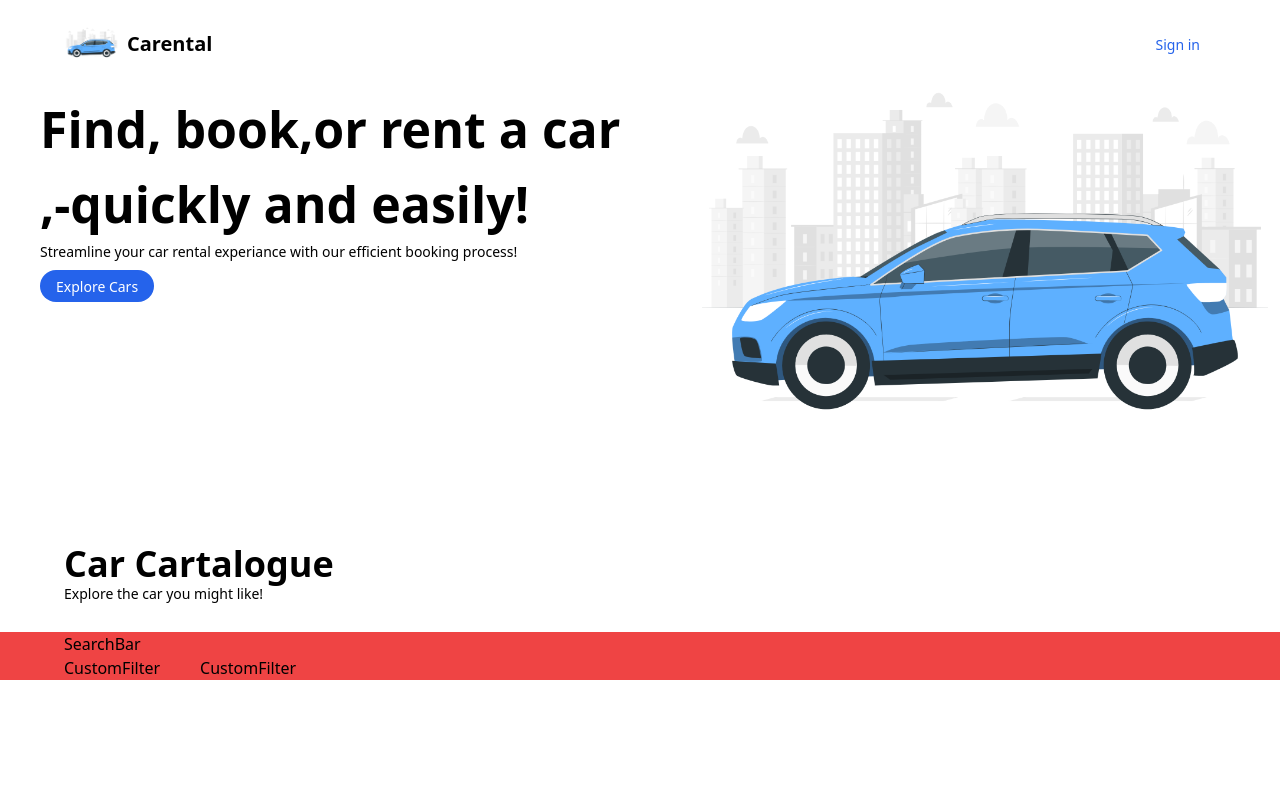
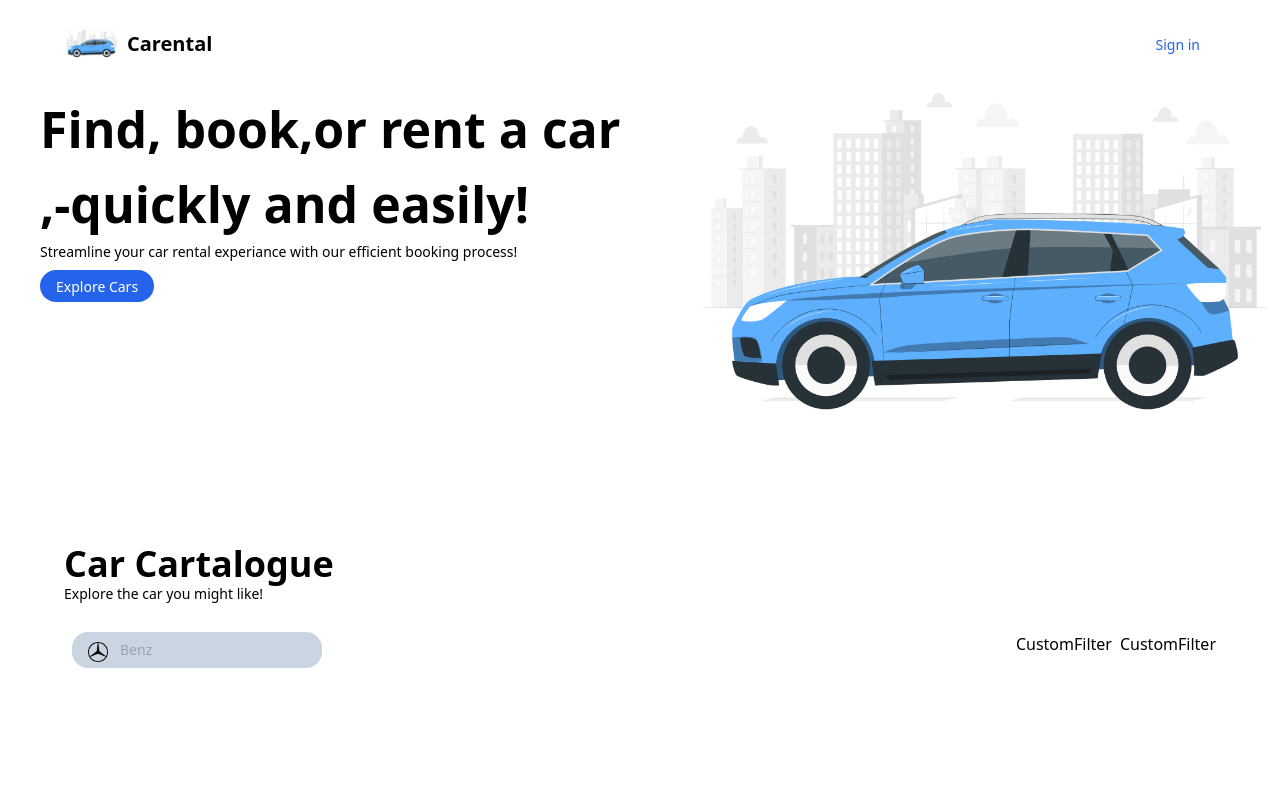
Before and after one commit to barakadewise/car-rental-app, a Next.js app: page / in a window 1280 px wide. Shown: the top 800 px of the page. Built offline with nearby package versions, Linux system fonts and the light colour scheme.

Commit message:
search car mnufuctures

```diff
--- a/app/page.tsx
+++ b/app/page.tsx
@@ -13,17 +13,16 @@ export default function Home() {
             Explore the car you might like!
           </p>
         </div>
-        </div>
+      </div>
 
-        <div className="flex-1 justify-between bg-red-500  sm:px-16 px-6 gap-5">
-          <SearchBar />
+      <div className="flex  xl:flex-row md:flex-row flex-col w-full justify-between sm:px-16 px-6">
+        <SearchBar />
 
-        <div className="flex gap-10">
+        <div className="gap gap-2 flex flex-row">
           <CustomFilter />
           <CustomFilter />
         </div>
       </div>
-
     </main>
   );
 }
--- a/components/CustomButton.tsx
+++ b/components/CustomButton.tsx
@@ -1,8 +1,6 @@
 "use client";
 
 import { CustomButtonProps } from "@/types";
-
-
 
 const CustomButton = ({
   title,
--- a/components/Hero.tsx
+++ b/components/Hero.tsx
@@ -13,7 +13,7 @@ const Hero = () => {
           Find, book,or rent a car ,-quickly and easily!
         </h1>
         <p className="text-sm font-thin text-[15px] pb-2">
-            Streamline your car rental experiance with our efficient booking
+          Streamline your car rental experiance with our efficient booking
           process!
         </p>
         <CustomButton
@@ -30,7 +30,7 @@ const Hero = () => {
             alt="hero_image"
             width={400}
             height={350}
-            className=" object-contain h-auto w-auto"
+            className="object-contain h-auto w-auto"
           />
         </div>
       </div>
--- a/components/SearchBar.tsx
+++ b/components/SearchBar.tsx
@@ -1,9 +1,24 @@
-import React from 'react'
+'use client'
+
+import { Combobox } from "@headlessui/react";
+import Image from "next/image";
+import SearchManufacturer from "./SearchManufacturer ";
+import { useState } from "react";
+import { manufacturers } from "@/constants/constatnts";
 
 const SearchBar = () => {
+
+  //submit  search manufacturer form
+  const [manufacturer,setManufacturer]=useState('')
+
+  const handleSearch = () => {};
   return (
-    <div>SearchBar</div>
-  )
-}
+    <form className="xl:w-[450px]">
+      <div className="px-2 rounded-md flex flex-row ">
+        <SearchManufacturer  manufacturer={manufacturer} setManufacturer={setManufacturer}/>
+      </div>
+    </form>
+  );
+};
 
-export default SearchBar
+export default SearchBar;
--- /dev/null
+++ b/components/SearchManufacturer .tsx
@@ -0,0 +1,108 @@
+import { manufacturers } from "@/constants/constatnts";
+import { SearchManufacturerProps } from "@/types";
+import {
+  Combobox,
+  ComboboxButton,
+  ComboboxInput,
+  ComboboxOption,
+  ComboboxOptions,
+  Transition,
+} from "@headlessui/react";
+import { CheckIcon } from "@heroicons/react/16/solid";
+import Image from "next/image";
+
+import { Fragment, useState } from "react";
+
+const SearchManufacturer = ({
+  manufacturer,
+  setManufacturer,
+}: SearchManufacturerProps) => {
+  //set selsected query value to the input field
+  const [query, setQuery] = useState("");
+
+  //filter the manufacturers regx to replace capital letters with small letters
+  const filteredManufacturers =
+    query === ""
+      ? manufacturers
+      : manufacturers.filter((item) =>
+          item.manufacturer
+            .toLowerCase()
+            .replace(/\s+/g, "")
+            .includes(query.toLocaleLowerCase().replace(/\s+/g, ""))
+        );
+
+  return (
+    <div className="h-full">
+      <Combobox value={manufacturer} onChange={setManufacturer}>
+        <div className="relative w-full">
+          <ComboboxButton className="absolute top-[10px]">
+            <Image
+              src="/benz.png"
+              width={20}
+              height={20}
+              className="ml-4"
+              alt="benz-car-icon"
+            />
+          </ComboboxButton>
+
+          <ComboboxInput
+            className="w-full py-2 pl-12  text-sm leading-5 text-gray-900  bg-slate-300 rounded-2xl border-none  focus:outline-none "
+            placeholder="Benz"
+            displayValue={(manufacturer: string) => manufacturer}
+            onChange={(event) => setQuery(event.target.value)}
+          />
+          <Transition
+            as={Fragment}
+            leave="transition ease-in duration-100"
+            leaveFrom="opacity-100"
+            leaveTo="opacity-0"
+            afterLeave={() => setQuery("")}
+          >
+            <ComboboxOptions className="absolute mt-1 max-h-60 w-full overflow-auto rounded-md bg-white py-1 text-base shadow-lg ring-1 ring-black/5 focus:outline-none sm:text-sm">
+              {filteredManufacturers.length === 0 && query !== "" ? (
+                <div className="relative cursor-default select-none px-4 py-2 text-gray-700">
+                  Nothing found.
+                </div>
+              ) : (
+                filteredManufacturers.map((item,index) => (
+                  <ComboboxOption
+                    key={index.toString()}
+                    className={({ focus }) =>
+                      `relative cursor-default select-none py-2 pl-10 pr-4 ${
+                        focus ? "bg-teal-600 text-white" : "text-gray-900"
+                      }`
+                    }
+                    value={query}
+                  >
+                    {({ selected, focus }) => (
+                      <>
+                        <span
+                          className={`block truncate ${
+                            selected ? "font-medium" : "font-normal"
+                          }`}
+                        >
+                          {item.manufacturer}
+                        </span>
+                        {selected ? (
+                          <span
+                            className={`absolute inset-y-0 left-0 flex items-center pl-3 ${
+                              focus ? "text-white" : "text-teal-600"
+                            }`}
+                          >
+                            <CheckIcon className="h-5 w-5" aria-hidden="true" />
+                          </span>
+                        ) : null}
+                      </>
+                    )}
+                  </ComboboxOption>
+                ))
+              )}
+            </ComboboxOptions>
+          </Transition>
+        </div>
+      </Combobox>
+    </div>
+  );
+};
+
+export default SearchManufacturer;
--- a/constants/constatnts.ts
+++ b/constants/constatnts.ts
@@ -28,3 +28,37 @@ export const footerLinks = [
     ],
   },
 ];
+
+//Cars and Manufactures list
+export const manufacturers = [
+  { name: "Model S", manufacturer: "Tesla" },
+  { name: "Civic", manufacturer: "Honda" },
+  { name: "Corolla", manufacturer: "Toyota" },
+  { name: "Mustang", manufacturer: "Ford" },
+  { name: "911", manufacturer: "Porsche" },
+  { name: "A4", manufacturer: "Audi" },
+  { name: "C-Class", manufacturer: "Mercedes-Benz" },
+  { name: "Camaro", manufacturer: "Chevrolet" },
+  { name: "Altima", manufacturer: "Nissan" },
+  { name: "Impreza", manufacturer: "Subaru" },
+  { name: "Golf", manufacturer: "Volkswagen" },
+  { name: "3 Series", manufacturer: "BMW" },
+  { name: "Challenger", manufacturer: "Dodge" },
+  { name: "Elantra", manufacturer: "Hyundai" },
+  { name: "F-Type", manufacturer: "Jaguar" },
+  { name: "Sorento", manufacturer: "Kia" },
+  { name: "CX-5", manufacturer: "Mazda" },
+  { name: "V60", manufacturer: "Volvo" },
+  { name: "Impreza WRX", manufacturer: "Subaru" },
+  { name: "Qashqai", manufacturer: "Nissan" },
+  { name: "Optima", manufacturer: "Kia" },
+  { name: "Accord", manufacturer: "Honda" },
+  { name: "X5", manufacturer: "BMW" },
+  { name: "Tahoe", manufacturer: "Chevrolet" },
+  { name: "Range Rover", manufacturer: "Land Rover" },
+  { name: "500", manufacturer: "Fiat" },
+  { name: "Huracan", manufacturer: "Lamborghini" },
+  { name: "Panamera", manufacturer: "Porsche" },
+  { name: "Quattroporte", manufacturer: "Maserati" },
+  { name: "S60", manufacturer: "Volvo" },
+];
--- a/types/index.ts
+++ b/types/index.ts
@@ -6,3 +6,8 @@ export interface CustomButtonProps {
   buttonStyle: string;
   handleOnclick?: MouseEventHandler<HTMLButtonElement>;
 }
+
+export interface SearchManufacturerProps {
+  manufacturer: string;
+  setManufacturer: (manufacturer: string) => void;
+}
```
Also changed, not shown: package.json (+6 -4 lines), public/benz.png (added), 1 other file (tests, documents, lock files or other folders).
